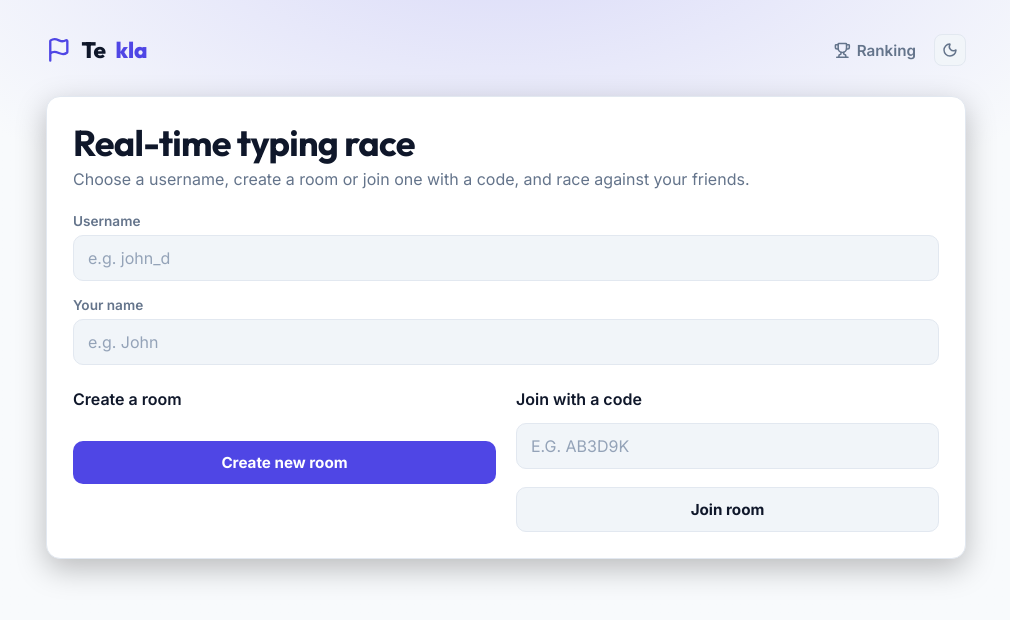
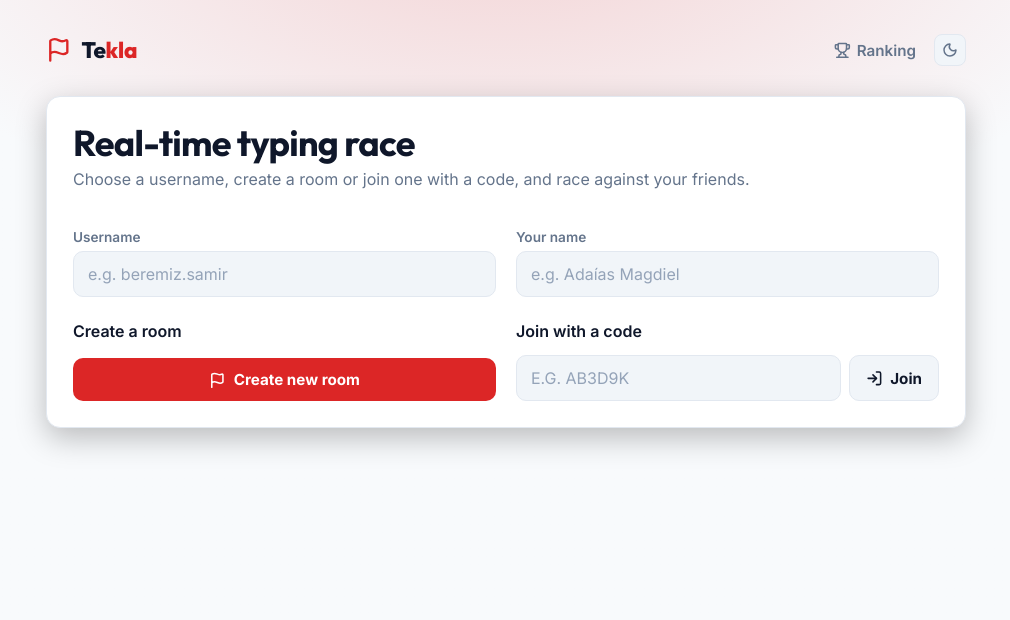
Before and after one commit to AdaiasMagdiel/tekla, a website: page public/index.html in a window 1280 px wide. Shown: the whole page, without its empty margins (134-1144 px from the left). Drawn offline with nearby package versions, Linux system fonts and the light colour scheme.

Commit message:
Red/orange color system, fix split brand text, clean URLs everywhere
Colors: brand primary is now red (#ef4444/#dc2626), secondary/accent
is orange (#f97316/#ea580c), replacing the indigo/cyan pairing across
both themes; updated the OG image to match.

Fixed a real bug in the header: `.brand` is a flex container with
`gap: 10px`, and "Te" was a bare text node sitting as its own flex
item next to the "kla" span — the gap rendered as a visible space
inside the word ("Te kla"). Wrapped both in a single span so they're
one flex item.

Pretty URLs now cover every page, not just /room and /mirror:
/ranking, /profile, and /profile/USERNAME (replacing profile.html?u=)
all work with no .html, at the root and under /pt and /en. Root-level
clean URLs fall out of express.static's `extensions` option; the
language-prefixed and dynamic (:username) routes are explicit since
those aren't real files on disk.

Also: usernames can contain dots now (client+server validation and
copy updated), landing page placeholders use realistic examples, and
the landing page layout was reworked — username/display name inputs
sit side by side instead of stacked, and "join with code" is a single
input+button row instead of an input followed by a full-width button,
so it reads as symmetric with "create room" instead of two mismatched
sections.

```diff
--- a/public/css/style.css
+++ b/public/css/style.css
@@ -11,9 +11,9 @@
   --border: #262a34;
   --overlay: rgba(13, 14, 18, 0.8);
 
-  --brand: #6366f1;
-  --brand-hover: #4f46e5;
-  --accent: #22d3ee;
+  --brand: #ef4444;
+  --brand-hover: #dc2626;
+  --accent: #f97316;
 
   --text: #f3f4f6;
   --text-dim: #9ca3af;
@@ -23,7 +23,7 @@
   --correct: #f3f4f6;
   --error-text: #ef4444;
   --error-bg: rgba(239, 68, 68, 0.18);
-  --caret: #22d3ee;
+  --caret: #f97316;
 
   --gold: #f59e0b;
   --silver: #9ca3af;
@@ -47,9 +47,9 @@
   --border: #e2e8f0;
   --overlay: rgba(248, 250, 252, 0.8);
 
-  --brand: #4f46e5;
-  --brand-hover: #4338ca;
-  --accent: #0891b2;
+  --brand: #dc2626;
+  --brand-hover: #b91c1c;
+  --accent: #ea580c;
 
   --text: #0f172a;
   --text-dim: #64748b;
@@ -59,7 +59,7 @@
   --correct: #0f172a;
   --error-text: #dc2626;
   --error-bg: rgba(220, 38, 38, 0.12);
-  --caret: #0891b2;
+  --caret: #ea580c;
 
   --gold: #d97706;
   --silver: #64748b;
@@ -240,6 +240,20 @@ input[type="text"]::placeholder { color: var(--muted); }
 @media (max-width: 640px) {
   .grid-2 { grid-template-columns: 1fr; }
 }
+
+.action-card {
+  display: flex;
+  flex-direction: column;
+}
+.action-card .btn-block { margin-top: auto; }
+
+.input-group {
+  display: flex;
+  gap: 8px;
+  margin-top: auto;
+}
+.input-group input[type="text"] { flex: 1; min-width: 0; }
+.input-group .btn { flex-shrink: 0; padding-left: 16px; padding-right: 16px; }
 
 .divider {
   display: flex;
--- a/public/i18n/en.json
+++ b/public/i18n/en.json
@@ -17,14 +17,14 @@
     "heading": "Real-time typing race",
     "subtitle": "Choose a username, create a room or join one with a code, and race against your friends.",
     "usernameLabel": "Username",
-    "usernamePlaceholder": "e.g. john_d",
+    "usernamePlaceholder": "e.g. beremiz.samir",
     "displayNameLabel": "Your name",
-    "displayNamePlaceholder": "e.g. John",
+    "displayNamePlaceholder": "e.g. Adaías Magdiel",
     "createRoomHeading": "Create a room",
     "createRoomButton": "Create new room",
     "joinRoomHeading": "Join with a code",
     "roomCodePlaceholder": "e.g. AB3D9K",
-    "joinRoomButton": "Join room"
+    "joinRoomButton": "Join"
   },
   "room": {
     "title": "Room — Tekla",
@@ -101,7 +101,7 @@
     "offline": "offline"
   },
   "errors": {
-    "invalid_username": "Invalid username. Use 3-16 characters: letters, numbers or _.",
+    "invalid_username": "Invalid username. Use 3-16 characters: letters, numbers, _ or a dot.",
     "missing_display_name": "Please enter your name.",
     "invalid_user": "Invalid user.",
     "room_not_found": "Room not found.",
--- a/public/index.html
+++ b/public/index.html
@@ -32,10 +32,10 @@
 <body>
   <div class="wrap">
     <header class="top">
-      <a class="brand" href="/"><i data-lucide="flag" class="icon icon-lg flag"></i>Te<span class="brand-hi">kla</span></a>
+      <a class="brand" href="/"><i data-lucide="flag" class="icon icon-lg flag"></i><span class="brand-text">Te<span class="brand-hi">kla</span></span></a>
       <nav>
-        <a href="/ranking.html"><i data-lucide="trophy" class="icon"></i><span data-i18n="nav.ranking">Ranking</span></a>
-        <a href="/profile.html" id="profileLink" style="display:none;"><i data-lucide="user" class="icon"></i><span data-i18n="nav.profile">Meu perfil</span></a>
+        <a href="/ranking"><i data-lucide="trophy" class="icon"></i><span data-i18n="nav.ranking">Ranking</span></a>
+        <a href="/profile" id="profileLink" style="display:none;"><i data-lucide="user" class="icon"></i><span data-i18n="nav.profile">Meu perfil</span></a>
         <button class="theme-toggle" id="themeToggle" aria-label="Alternar tema"></button>
       </nav>
     </header>
@@ -44,21 +44,28 @@
       <h1 class="hero-title" data-i18n="index.heading">Corrida de digitação em tempo real</h1>
       <p class="sub" data-i18n="index.subtitle">Escolha um nome de usuário, crie uma sala ou entre com um código e corra contra seus amigos.</p>
 
-      <label for="username" data-i18n="index.usernameLabel">Nome de usuário</label>
-      <input type="text" id="username" placeholder="ex: adaias_m" data-i18n-placeholder="index.usernamePlaceholder" maxlength="16" autocomplete="off" />
-
-      <label for="displayName" data-i18n="index.displayNameLabel">Seu nome</label>
-      <input type="text" id="displayName" placeholder="ex: Adaias" data-i18n-placeholder="index.displayNamePlaceholder" maxlength="40" autocomplete="off" />
+      <div class="grid-2">
+        <div>
+          <label for="username" data-i18n="index.usernameLabel">Nome de usuário</label>
+          <input type="text" id="username" placeholder="ex: beremiz.samir" data-i18n-placeholder="index.usernamePlaceholder" maxlength="16" autocomplete="off" />
+        </div>
+        <div>
+          <label for="displayName" data-i18n="index.displayNameLabel">Seu nome</label>
+          <input type="text" id="displayName" placeholder="ex: Adaías Magdiel" data-i18n-placeholder="index.displayNamePlaceholder" maxlength="40" autocomplete="off" />
+        </div>
+      </div>
 
       <div class="grid-2" style="margin-top: 24px;">
-        <div>
+        <div class="action-card">
           <h2 style="font-size:1rem;" data-i18n="index.createRoomHeading">Criar sala</h2>
-          <button class="btn btn-primary btn-block" id="createBtn" data-i18n="index.createRoomButton">Criar sala nova</button>
+          <button class="btn btn-primary btn-block" id="createBtn"><i data-lucide="flag" class="icon"></i><span data-i18n="index.createRoomButton">Criar sala nova</span></button>
         </div>
-        <div>
+        <div class="action-card">
           <h2 style="font-size:1rem;" data-i18n="index.joinRoomHeading">Entrar com código</h2>
-          <input type="text" id="roomCode" placeholder="ex: AB3D9K" data-i18n-placeholder="index.roomCodePlaceholder" maxlength="6" style="text-transform:uppercase;" autocomplete="off" />
-          <button class="btn btn-secondary btn-block" id="joinBtn" data-i18n="index.joinRoomButton">Entrar na sala</button>
+          <div class="input-group">
+            <input type="text" id="roomCode" placeholder="ex: AB3D9K" data-i18n-placeholder="index.roomCodePlaceholder" maxlength="6" style="text-transform:uppercase;" autocomplete="off" />
+            <button class="btn btn-secondary" id="joinBtn"><i data-lucide="log-in" class="icon"></i><span data-i18n="index.joinRoomButton">Entrar</span></button>
+          </div>
         </div>
       </div>
 
--- a/public/js/index.js
+++ b/public/js/index.js
@@ -36,7 +36,7 @@ async function ensureUser() {
   const username = usernameEl.value.trim();
   const displayName = displayNameEl.value.trim();
 
-  if (!/^[a-zA-Z0-9_]{3,16}$/.test(username)) {
+  if (!/^[a-zA-Z0-9_.]{3,16}$/.test(username)) {
     showErrorCode("invalid_username");
     return null;
   }
--- a/public/js/ranking.js
+++ b/public/js/ranking.js
@@ -20,7 +20,7 @@ fetch("/api/leaderboard")
     rows.forEach((r, i) => {
       html += `<tr>
         <td>${i + 1}</td>
-        <td><a href="/profile.html?u=${encodeURIComponent(r.username)}" style="color:inherit; text-decoration:none;">${escapeHtml(r.displayName)} <span style="color:var(--text-dim)">@${escapeHtml(r.username)}</span></a></td>
+        <td><a href="/profile/${encodeURIComponent(r.username)}" style="color:inherit; text-decoration:none;">${escapeHtml(r.displayName)} <span style="color:var(--text-dim)">@${escapeHtml(r.username)}</span></a></td>
         <td>${r.bestWpm}</td>
         <td>${r.avgAccuracy}%</td>
         <td>${r.races}</td>
--- a/public/js/room.js
+++ b/public/js/room.js
@@ -343,7 +343,7 @@ function showResults(room) {
       : t("room.notFinished");
     li.innerHTML = `
       <div class="pos-badge ${posClass}">${posLabel}</div>
-      <div class="results-name"><a href="/profile.html?u=${encodeURIComponent(p.username)}" style="color:inherit; text-decoration:none;">${escapeHtml(p.displayName)}</a>${p.userId === user.id ? escapeHtml(t("room.you")) : ""}</div>
+      <div class="results-name"><a href="/profile/${encodeURIComponent(p.username)}" style="color:inherit; text-decoration:none;">${escapeHtml(p.displayName)}</a>${p.userId === user.id ? escapeHtml(t("room.you")) : ""}</div>
       <div class="results-meta">${escapeHtml(meta)}</div>
     `;
     resultsList.appendChild(li);
--- a/src/users.ts
+++ b/src/users.ts
@@ -19,7 +19,7 @@ export function getUserById(db: Database.Database, id: string): UserRow | undefi
   return db.prepare("SELECT * FROM users WHERE id = ?").get(id) as UserRow | undefined;
 }
 
-const USERNAME_RE = /^[a-zA-Z0-9_]{3,16}$/;
+const USERNAME_RE = /^[a-zA-Z0-9_.]{3,16}$/;
 
 export function isValidUsername(username: unknown): username is string {
   return typeof username === "string" && USERNAME_RE.test(username);
```
Also changed, not shown: public/i18n/pt.json (+4 -4 lines), public/js/profile.js (+7 -2 lines), public/mirror.html (+1 -1 lines), public/profile.html (+2 -2 lines), public/ranking.html (+2 -2 lines), public/room.html (+3 -3 lines), src/server.ts (+24 -20 lines), tests/users.test.ts (+2 -2 lines), public/img/og-image.svg.
